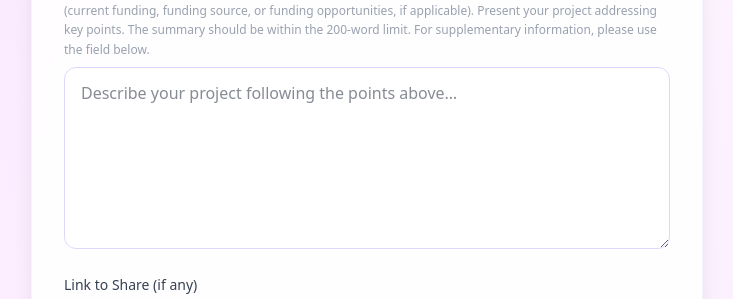
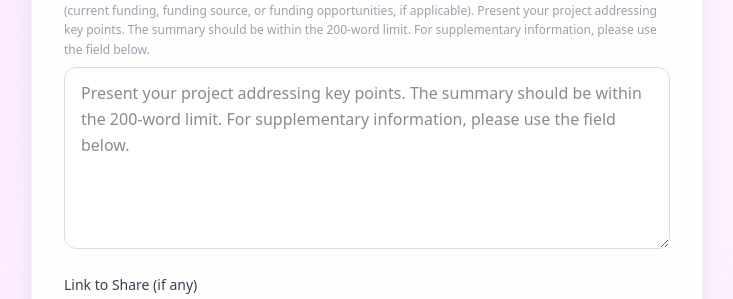
Before and after one commit to Abhijith-Suresh2283/nanoportugal, a React (Vite) app: page /projectsubmission in a window 1280 px wide. Shown: the part 764-1063 px from the top of the page, without its empty margins (273-1006 px from the left). Built offline with nearby package versions, Linux system fonts and the light colour scheme; no server answers.

Commit message:
changed the placeholder of summary field

```diff
--- a/src/components/ProjectSubmission.jsx
+++ b/src/components/ProjectSubmission.jsx
@@ -239,7 +239,7 @@ export default function ProjectSubmissionPage() {
                 value={form.summary}
                 onChange={handleChange}
                 rows={6}
-                placeholder="Describe your project following the points above…"
+                placeholder="Present your project addressing key points. The summary should be within the 200-word limit. For supplementary information, please use the field below."
                 className={`${inputClass} resize-y leading-relaxed`}
               />
             </div>
```
